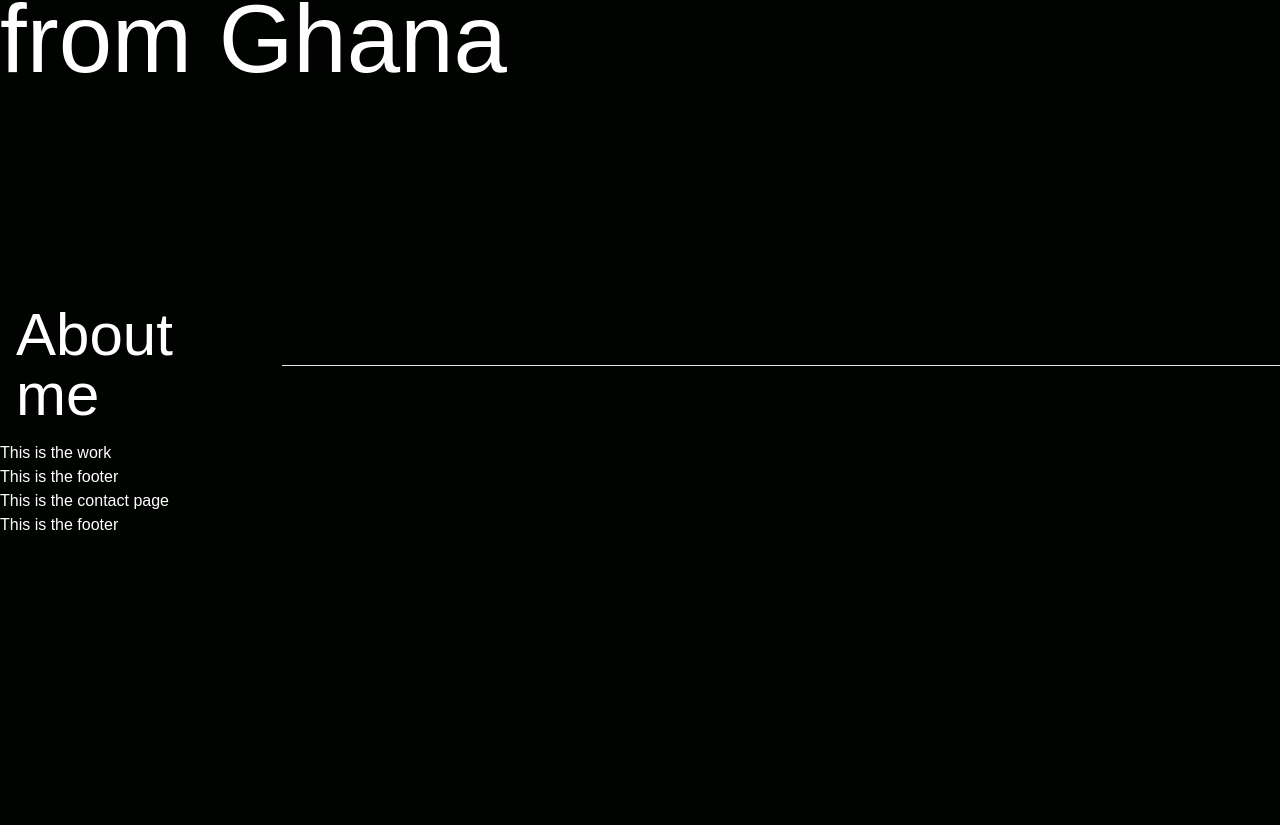
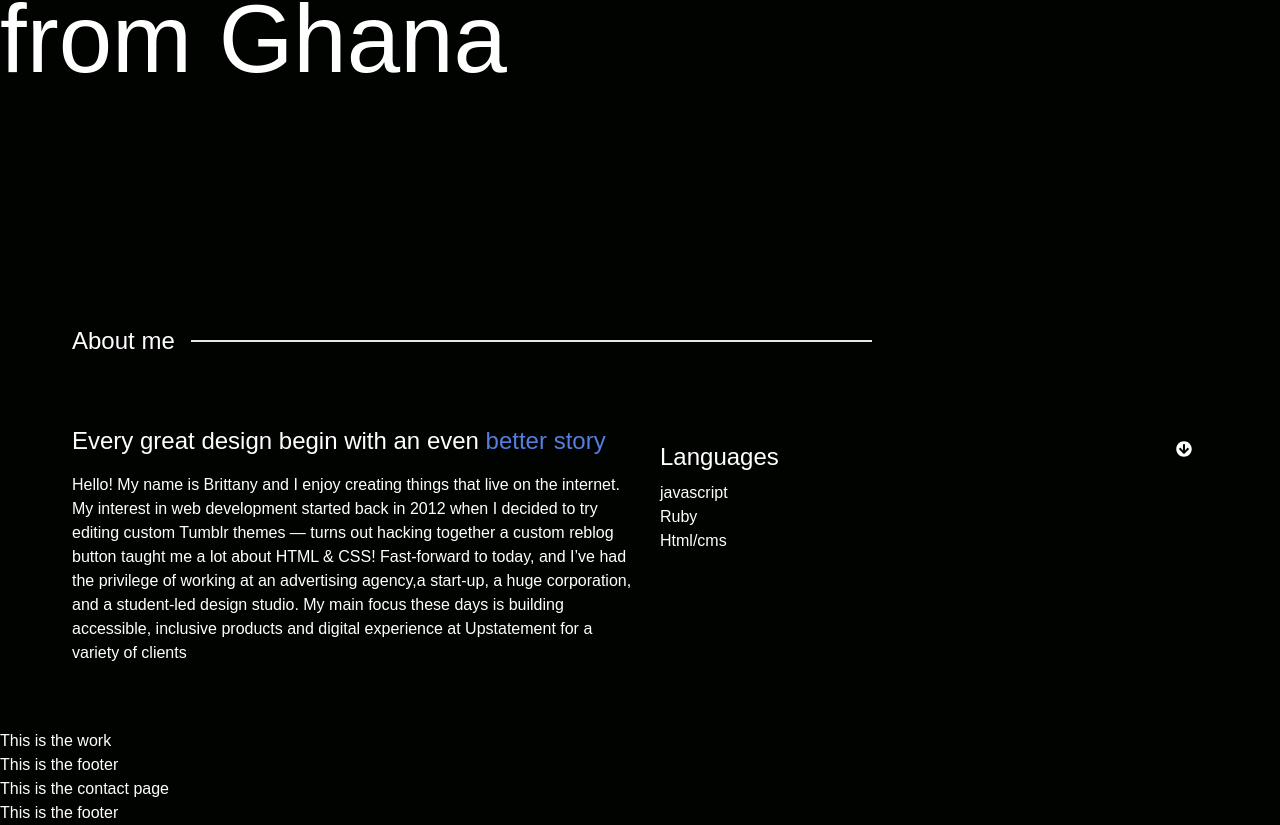
Before and after one commit to tarikbouari/Portfolio, a React (Create React App) app: page / in a window 1280 px wide. Shown: the part 511-1336 px from the top of the page. Before the commit the page ends 1048 px from the top, so only its background shows below. Built offline with nearby package versions, Linux system fonts and the light colour scheme.

Commit message:
Build about page section

```diff
--- a/src/components/About.js
+++ b/src/components/About.js
@@ -1,10 +1,49 @@
+import React from 'react';
+import { FaArrowCircleDown } from 'react-icons/fa';
+
 const About = () => (
-  <div className="container mx-auto ">
-    <div className="w-full flex justify-start items-center ">
+  <div className="container  px-10 py-4 mt-5 mx-auto flex flex-col gap-4">
+    <div className=" flex gap-4 items-center px-8">
+      <h2 className=" text-2xl"> About me</h2>
+      <div className="border-t-2 border-gray-200px-[0.2px] w-[60%]"> </div>
+    </div>
+    <div className=" grid grid-cols-2  gap-2 mt-5 p-8">
+      <div>
+        <h3 className="md:text-2xl">
+          Every great design begin with
+          an even
+          <span className="text-[#577DE0]"> better story</span>
+        </h3>
+        <p className="mt-4">
+          {' '}
+          Hello! My name is Brittany and I enjoy creating things that live on the internet.
+          My interest in web development started back in 2012 when I decided to try editing
+          custom Tumblr themes — turns
+          out hacking together a custom reblog button taught me a lot about HTML & CSS!
+          Fast-forward to today, and I’ve had the privilege of working at an advertising
+          agency,a start-up, a huge corporation, and a student-led design studio.
+          My main focus these days is building accessible, inclusive products and
+          digital experience at Upstatement for a variety of clients
+        </p>
+      </div>
+      <div className="p-4 ">
+        <div className="flex flex-col gap-2">
+          <div className="flex justify-between ">
 
-      <h2 className="p-4 text-6xl"> About me</h2>
-      <hr className="text-[#F0F3FC]  w-[80%]" />
+            <h4 className="capitalize md:text-2xl"> Languages</h4>
+            <FaArrowCircleDown />
+          </div>
+
+          <div className="">
+            <div> javascript</div>
+            <div> Ruby</div>
+            <div> Html/cms</div>
+          </div>
+        </div>
+      </div>
     </div>
+    <div className="5rem"> </div>
+
   </div>
 );
 
```
